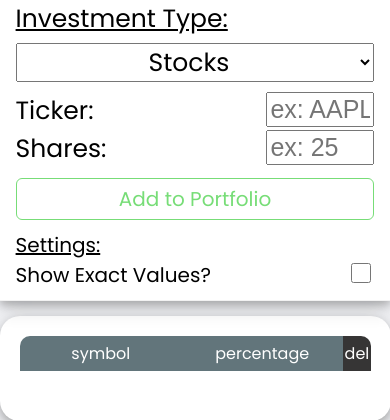
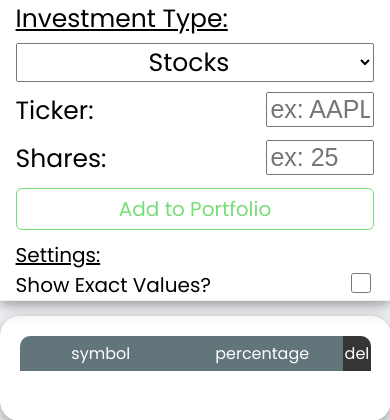
Before and after one commit to c-staton/sharefolio, a Flask app: page /portfolio/new in a window 390 px wide. Shown: the part 51-471 px from the top of the page. Run offline with Flask 2, Linux system fonts and the light colour scheme.

Commit message:
add mobile features

```diff
--- a/static/stocks.css
+++ b/static/stocks.css
@@ -460,5 +460,9 @@ input::-webkit-inner-spin-button {
         overflow: scroll;
     }
 
+    .stock-form-input {
+        margin-bottom: 10px;
+    }
+
 
 }
--- a/templates/stocks.html
+++ b/templates/stocks.html
@@ -26,7 +26,7 @@
                     </select>
                     <span class="error-msg"></span>
                     <form class="stock-form">
-                        <div>
+                        <div class="stock-form-input">
                             <label id="symbol-label">Ticker:</label>
                             <input id="symbol" maxlength="5" name="symbol" onkeydown="upperCaseF(this)" placeholder="ex: AAPL" type="text" autocomplete="off">
                         </div>
```
